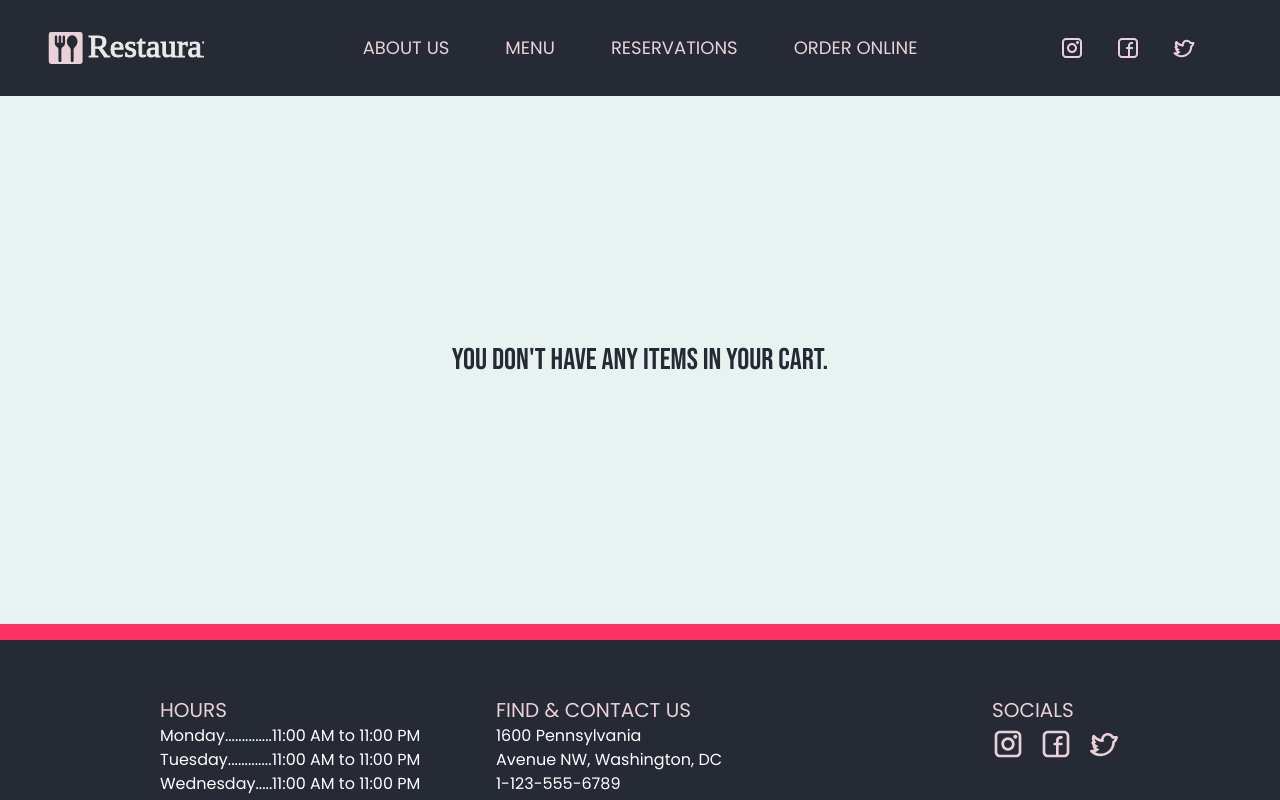
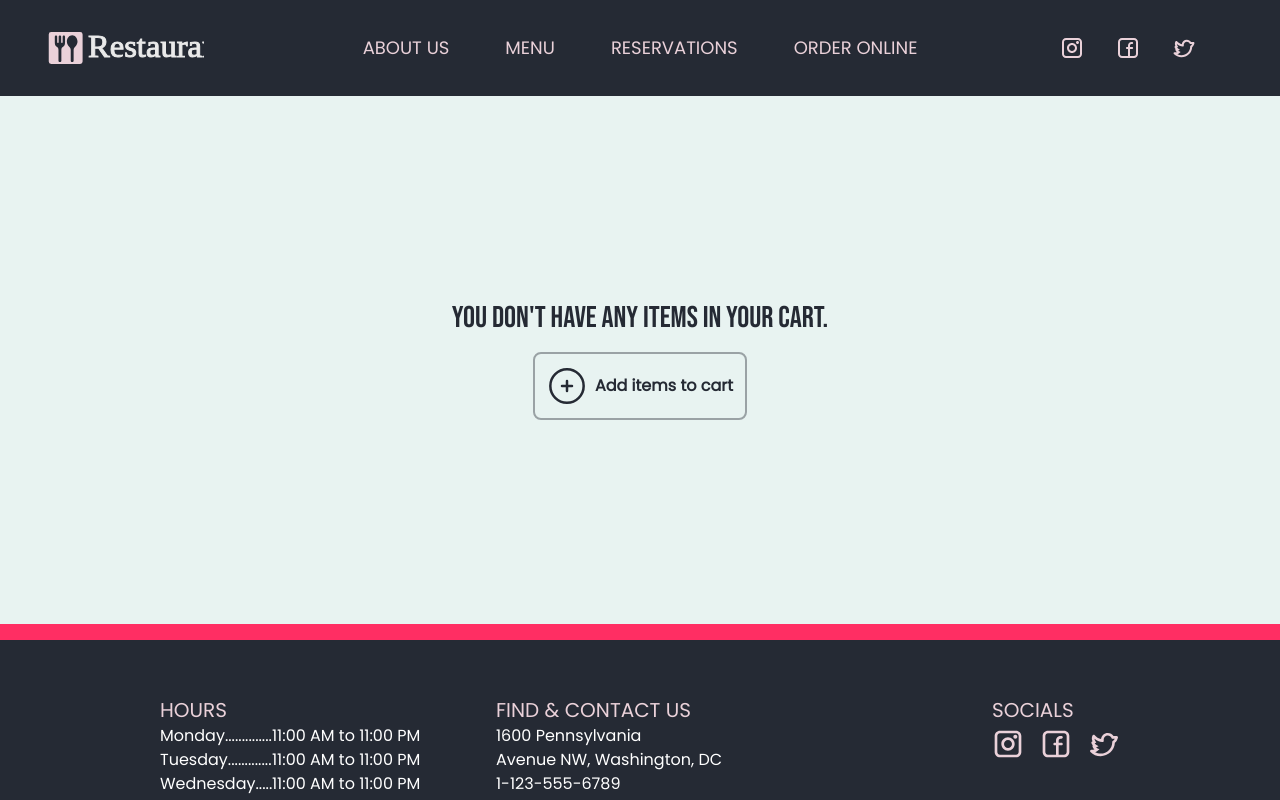
Before and after one commit to THallerJ/restaurant-next, a Next.js app: page /order/submit in a window 1280 px wide. Built offline with nearby package versions, Linux system fonts and the light colour scheme.

Commit message:
added link on empty cart submit page

```diff
--- a/src/app/components/hours/Hours.tsx
+++ b/src/app/components/hours/Hours.tsx
@@ -14,7 +14,7 @@ const Hours = () => {
         <span className="heading">Hours</span>
         <div
           className="flex w-full flex-col items-center gap-2
-            overflow-hidden rounded-lg border-2 border-dark p-4
+            overflow-hidden rounded-lg border-2 border-dark/40 p-4
             font-bold sm:text-base"
         >
           <OpenHours spacing={3} />
--- a/src/app/menu/components/DailySpecial.tsx
+++ b/src/app/menu/components/DailySpecial.tsx
@@ -6,7 +6,7 @@ const DailySpecial = () => {
   const [showDialog, setShowDialog] = useState(false);
 
   return (
-    <div className="mt-8 flex flex-col rounded-lg border-2 border-dark p-4">
+    <div className="mt-8 flex flex-col rounded-lg border-2 border-dark/40 p-4">
       <h2 className="heading-sm">Daily special</h2>
       <p>
         Nulla cursus felis nec quam scelerisque hendrerit at vitae massa. Donec
--- a/src/app/order/(no_header)/submit/components/YourInformation.tsx
+++ b/src/app/order/(no_header)/submit/components/YourInformation.tsx
@@ -7,6 +7,7 @@ type YourInformationProps = {
   time: [number, number] | null;
   setTime: React.Dispatch<React.SetStateAction<[number, number] | null>>;
 };
+
 const YourInformation = ({ time, setTime }: YourInformationProps) => {
   return (
     <div>
--- a/src/app/order/(no_header)/submit/page.tsx
+++ b/src/app/order/(no_header)/submit/page.tsx
@@ -5,6 +5,8 @@ import YourInformation from "./components/YourInformation";
 import { useOrder } from "../../contexts/order_context/OrderContext";
 import { Directions } from "@/components";
 import { formatTime } from "@/utils";
+import Link from "next/link";
+import { Add } from "@/assets";
 
 const SubmitPage = () => {
   const [submittedFlag, setSubmittedFlag] = useState(false);
@@ -61,8 +63,19 @@ const OrderForm = ({ setSubmittedFlag, time, setTime }: OrderFormProps) => {
       </button>
     </form>
   ) : (
-    <div className="flex h-full items-center justify-center">
+    <div
+      className="flex h-full flex-col items-center
+        justify-center gap-4 text-center"
+    >
       <p className="heading-sm">You don&apos;t have any items in your cart.</p>
+      <Link
+        href="/order/all"
+        className=" flex items-center gap-2 rounded-lg border-2
+        border-dark/40 p-3 font-semibold text-dark"
+      >
+        <Add className="h-10 w-10" />
+        Add items to cart
+      </Link>
     </div>
   );
 };
```
